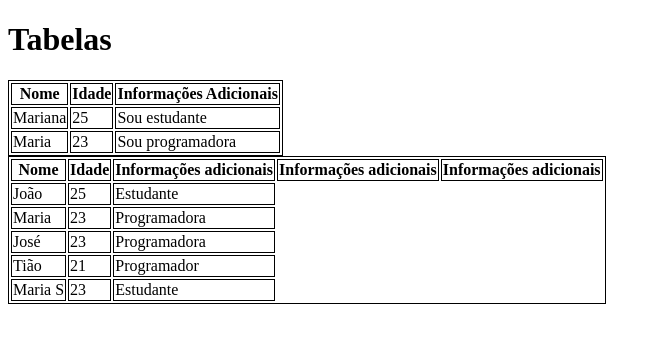
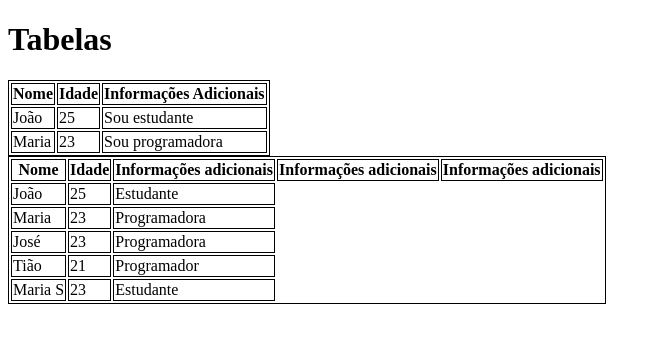
Before and after one commit to GabrielleSoousa/dev-quest-tabelas, a plain HTML site: page index.html in a window 1280 px wide. Shown: the whole page, without its empty margins (0-661 px from the left). Drawn offline with Linux system fonts and the light colour scheme.

Commit message:
trocado de Mariana pra João

```diff
--- a/index.html
+++ b/index.html
@@ -1,14 +1,19 @@
 <!DOCTYPE html>
 <html lang="en">
+
 <head>
     <meta charset="UTF-8">
     <meta name="viewport" content="width=device-width, initial-scale=1.0">
     <title>Aula Tabela</title>
     <style>
-        table, th, td {border: 1px solid black;}
-
+        table,
+        th,
+        td {
+            border: 1px solid black;
+        }
     </style>
 </head>
+
 <body>
     <h1>Tabelas</h1>
     <table>
@@ -18,7 +23,7 @@
             <th>Informações Adicionais</th>
         </tr>
         <tr>
-    <td>Mariana</td>
+            <td>João</td>
             <td>25</td>
             <td>Sou estudante</td>
         </tr>
@@ -72,4 +77,5 @@
     </table>
 
 </body>
+
 </html>
```
Lines whose indentation alone changed are shown as unchanged.
